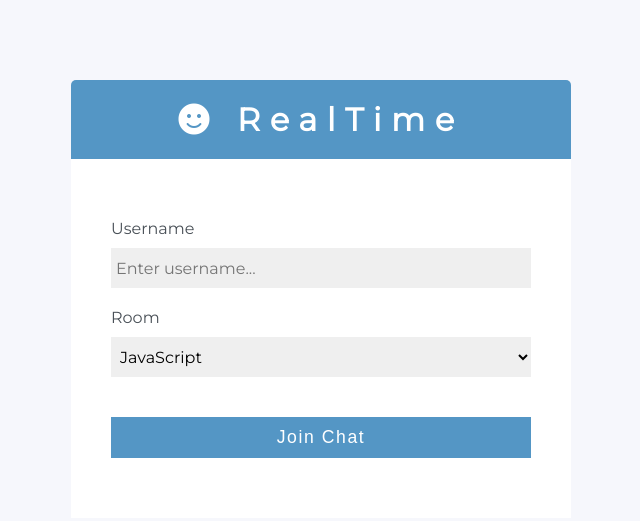
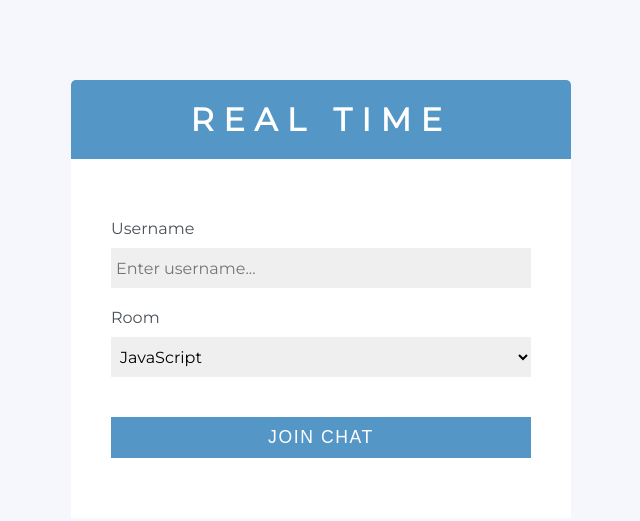
Before and after one commit to s-infinity21/nodejs-socket.io-v2.0, a website: page public/index.html in a window 1280 px wide. Shown: the whole page, without its empty margins (319-959 px from the left). Drawn offline with Linux system fonts and the light colour scheme.

Commit message:
Update index.html

```diff
--- a/public/index.html
+++ b/public/index.html
@@ -14,9 +14,10 @@
 		<title>ChatCord App</title>
 	</head>
 	<body>
+
 		<div class="join-container">
 			<header class="join-header">
-				<h1><i class="fas fa-smile"></i> RealTime</h1>
+				<h1> REAL TIME</h1>
 			</header>
 			<main class="join-main">
 				<form action="chat.html">
@@ -41,7 +42,7 @@
 							<option value="Java">Java</option>
 						</select>
 					</div>
-					<button type="submit" class="btn">Join Chat</button>
+					<button type="submit" class="btn">JOIN CHAT</button>
 				</form>
 			</main>
 		</div>
```
